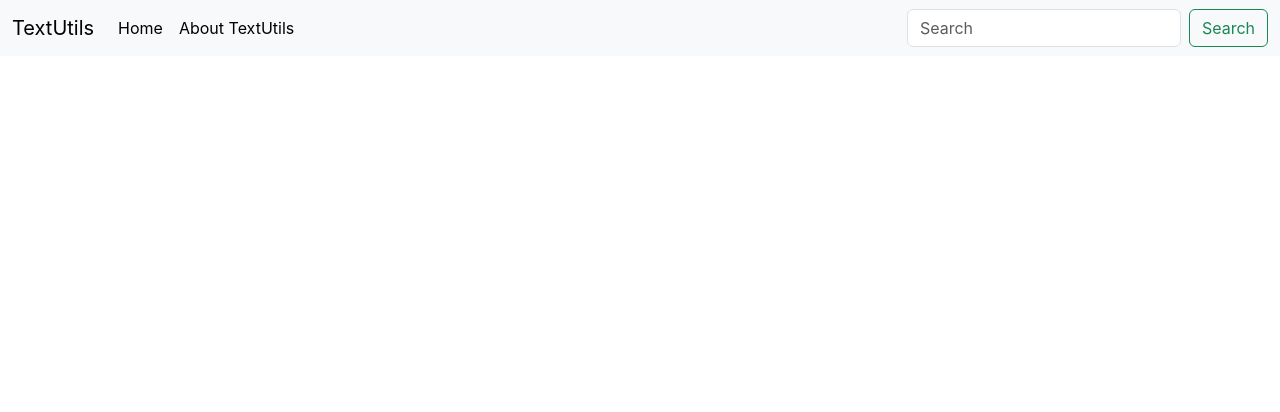
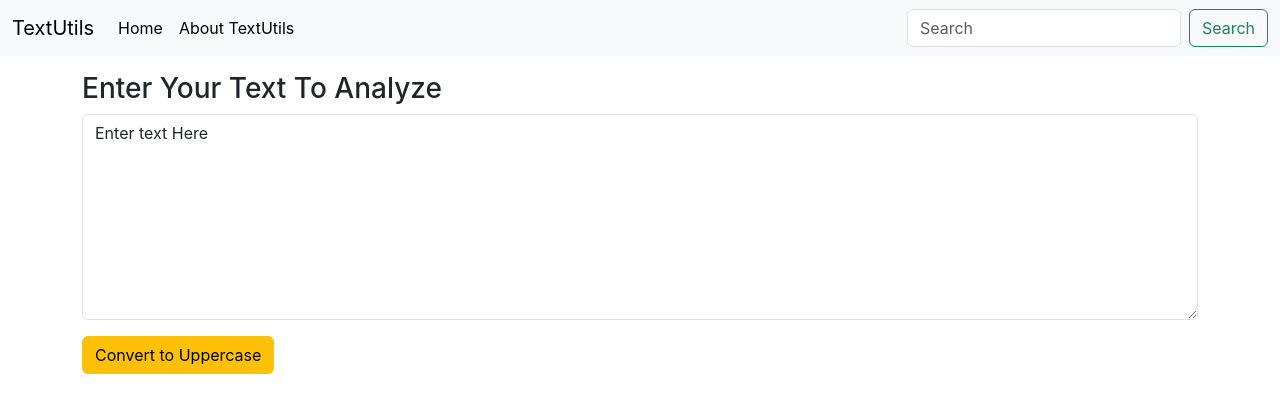
Before and after one commit to NILASISH007/TextUtilsReact, a React (Create React App) app: page / in a window 1280 px wide. Shown: the top 412 px of the page. Built offline with nearby package versions, Linux system fonts and the light colour scheme.

Commit message:
new commit

```diff
--- a/src/App.js
+++ b/src/App.js
@@ -1,11 +1,16 @@
 
 import './App.css';
 import Navbar from './components/Navbar';
+import TextForm from './components/TextForm';
 
 function App() {
   return (
     <>
 <Navbar tittle="TextUtils" aboutText ="About TextUtils"/>
+<div className="container my-3">
+<TextForm heading ="Enter Your Text To Analyze"/>
+</div>
+
 </>
   );
 }
--- /dev/null
+++ b/src/components/TextForm.js
@@ -0,0 +1,25 @@
+import React, { useState } from 'react'
+
+export default function TextForm(props) {
+    const handleUpClick =()=>{
+        setText("You Hve Clicked HandleUpClick Funtion")
+        let newText = text.toUpperCase();
+        setText(newText);
+        console.log("Uppercase Was clicked" + text)
+    }
+    const handleOnChange =(event)=>{
+        setText(event.target.value);
+
+    }
+    const [text , setText]=useState('Enter text Here')
+  return (
+            <div>
+            <h3>{props.heading}</h3>
+        <div className="mb-3">
+
+        <textarea className="form-control" value={text} onChange={handleOnChange} id="myBox" rows="8"></textarea>
+        </div>
+       <button className="btn btn-warning" onClick={handleUpClick}>Convert to Uppercase</button>
+            </div>
+  )
+}
```
